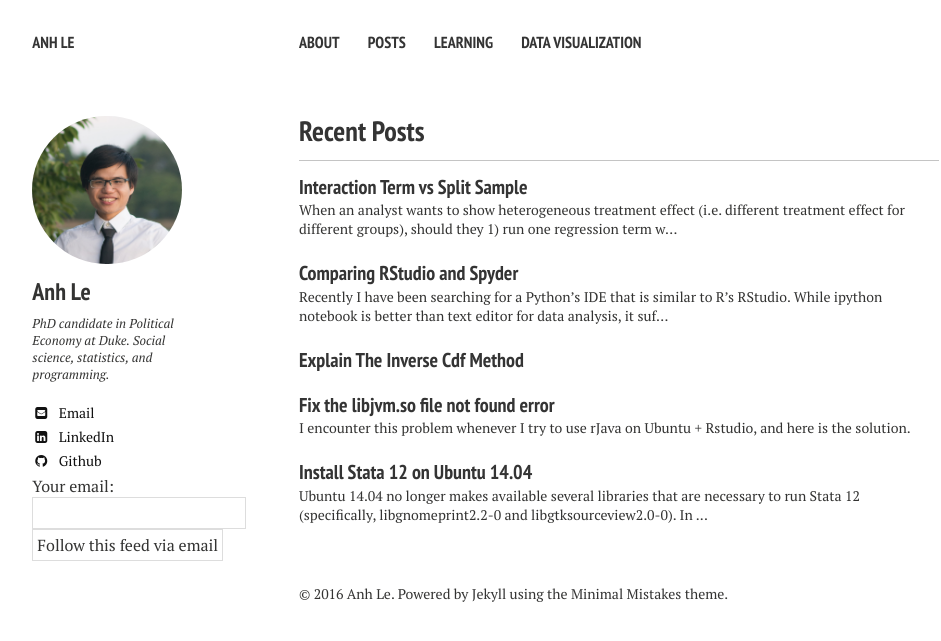
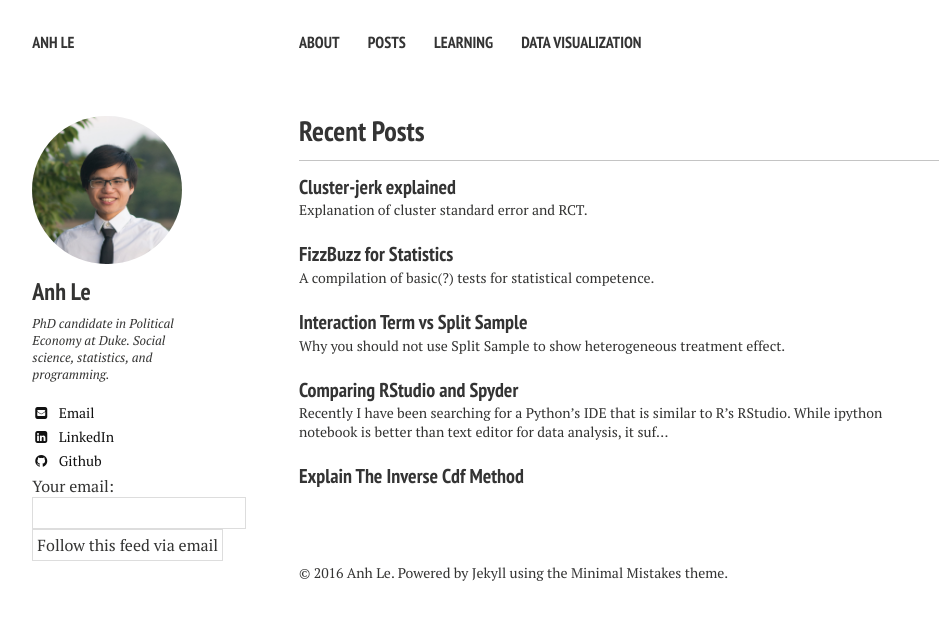
Before and after one commit to LaDilettante/personal-webpage2, a Jekyll site: the page built from index.md, in a window 1280 px wide. Shown: the top 641 px of the page, without its empty margins (21-962 px from the left). Built offline with Jekyll 4.4.1, drawn with Linux system fonts in a browser that asks for light colours; nearby versions of some CDN libraries; some of the changed lines change nothing that is shown.

Commit message:
add two posts

```diff
--- a/_includes/_head.html
+++ b/_includes/_head.html
@@ -32,6 +32,11 @@
 	<script src="{{ site.url }}{{ site.baseurl }}/assets/js/vendor/respond.min.js"></script>
 <![endif]-->
 
+<!-- Mathjax script -->
+<script type="text/javascript"
+    src="http://cdn.mathjax.org/mathjax/latest/MathJax.js?config=TeX-AMS-MML_HTMLorMML">
+</script>
+
 <!-- Modernizr -->
 <script src="{{ site.url }}{{ site.baseurl }}/assets/js/vendor/modernizr-2.7.1.custom.min.js"></script>
 
--- a/_posts/2016-02-17-interaction-term.md
+++ b/_posts/2016-02-17-interaction-term.md
@@ -1,10 +1,7 @@
 ---
 title: "Interaction Term vs Split Sample"
-subtitle: "and why split sample is bad"
-date: "February 17, 2016"
-output: html_document
+excerpt: "Why you should not use Split Sample to show heterogeneous treatment effect."
 layout: post
-date: 2016-02-17 12:00:00
 comments: true
 ---
 
--- /dev/null
+++ b/_posts/2016-03-24-fizz-buzz-for-statistics.md
@@ -0,0 +1,70 @@
+---
+title: "FizzBuzz for Statistics"
+excerpt: "A compilation of basic(?) tests for statistical competence."
+layout: post
+comments: true
+---
+
+{% include _toc.html %}
+
+Inspired by [a Reddit thread](https://www.reddit.com/r/statistics/comments/4c2aoh/good_fizz_buzztype_questions_for_interviewing/) and [the original FizzBuzz for programmers](http://blog.codinghorror.com/why-cant-programmers-program/).
+
+# General
+
+1. Explain p-value and confidence interval.
+
+# Experiment
+
+1. Explain why, when applicable, the paired t-test is usually preferable over an unpaired t-test. [(credit)](https://www.reddit.com/r/statistics/comments/4c2aoh/good_fizz_buzztype_questions_for_interviewing/d1eh0z4)
+
+# Regression
+
+1. Interpreting interaction term: The model is $$y = \beta_0 + \beta_1 X_1 + \beta_2 X_2 + \beta_3 X_3 + \epsilon$$. What is the change in $$y$$ given 1 unit increase in $$X_1$$?
+
+# Probability
+
+1. I fire two missiles at a ship at the same time. Each independently has a 60% chance of hitting and sinking it. I turn to yell at somebody, and when I turn back around, the ship is sinking. what's the probability both missiles hit it? [(credit)](https://www.reddit.com/r/statistics/comments/4c2aoh/good_fizz_buzztype_questions_for_interviewing/d1ejhex)
+
+2. Sum of two random variables
+
+# General (solution)
+
+1. p-value and confidence interval
+
+- *p-value* is the probability of getting observed, or more extreme, data given that the null hypothesis is true. **Wrong: p-value is the probability that the null hypothesis is true.**
+
+- If we repeat an experiment many many times, we would expect that X% of the times the true parameter will fall within the X% confidence interval of that parameter.
+
+# Experiment (solution)
+
+1. Paired t-test takes into account the paired structure, which reduces the variance of the difference.
+Consider two paired observations, whose outcomes are denoted $$X$$ and $$Y$$. We are interested in the difference $$Z = X - Y$$.
+
+$$
+\begin{align}
+Var(Z) &= Var(X - Y) = Var(X) + Var(Y) - 2Cov(X, Y) \\
+\end{align}
+$$
+
+Notice that if $$Cov(X, Y) > 0$$, e.g. paired units tend to have similar outcomes, then $$Var(Z)$$ is smaller.
+
+# Regression (solution)
+
+1. Interpreting interaction term:
+
+$$
+\frac{\partial}{\partial X_1} y = \beta_1 + \beta_3 X_2
+$$
+
+Key point: the marginal effect of $$X_1$$ on $$y$$ *depends on the value of $$X_2$$*
+
+# Probability (solution)
+
+1. After firing the two missiles, 4 disjoint events can happen:
+
+- P(both hit) = 0.6 * 0.6 = 0.36
+- P(only 1st hits) = 0.6 * 0.4 = 0.24
+- P(only 2nd hits) = 0.4 * 0.6 = 0.24
+- P(none hits) = 0.4 * 0.4 = 0.16
+
+P(both hit &#124; ship sinks) = P(both hit &#124; at least one hit) = $$\frac{0.36}{0.36 + 0.24 + 0.24} = 0.43$$
--- /dev/null
+++ b/_posts/2016-03-26-cluster-jerk.md
@@ -0,0 +1,16 @@
+---
+title: "Cluster-jerk explained"
+excerpt: "Explanation of cluster standard error and RCT."
+layout: post
+comments: true
+---
+
+Moulton factor:
+
+$$\tau_k = 1 + \rho_{x_k} \rho_u(\bar N_g - 1)$$
+
+where $$\rho_{x_k}$$ is a measure of the within-cluster correlation of $$x_{igk$$}, $$\rho_u$$ is the within-cluster error correlation, and $$\bar N_g$$ is the average cluster size.
+
+If the
+
+Cameron (322)
```
